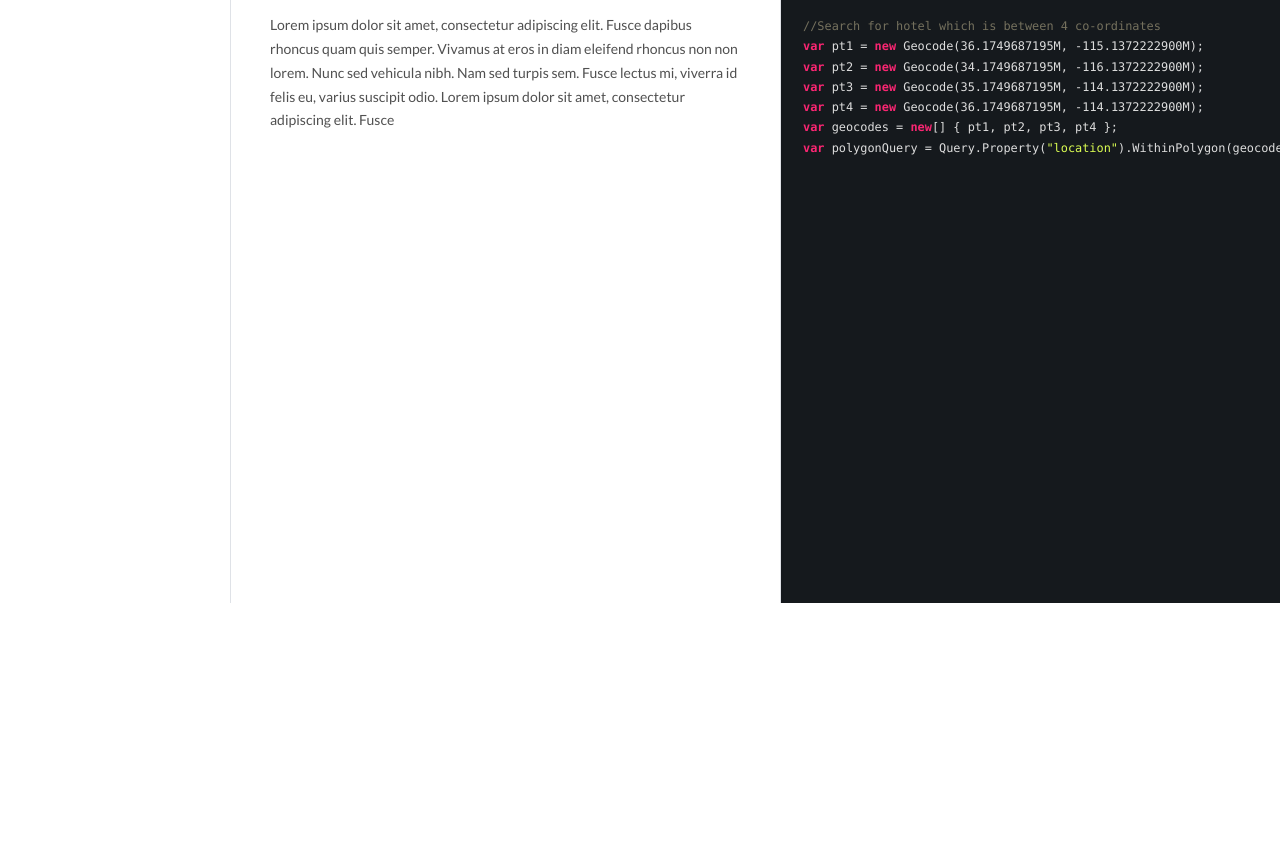
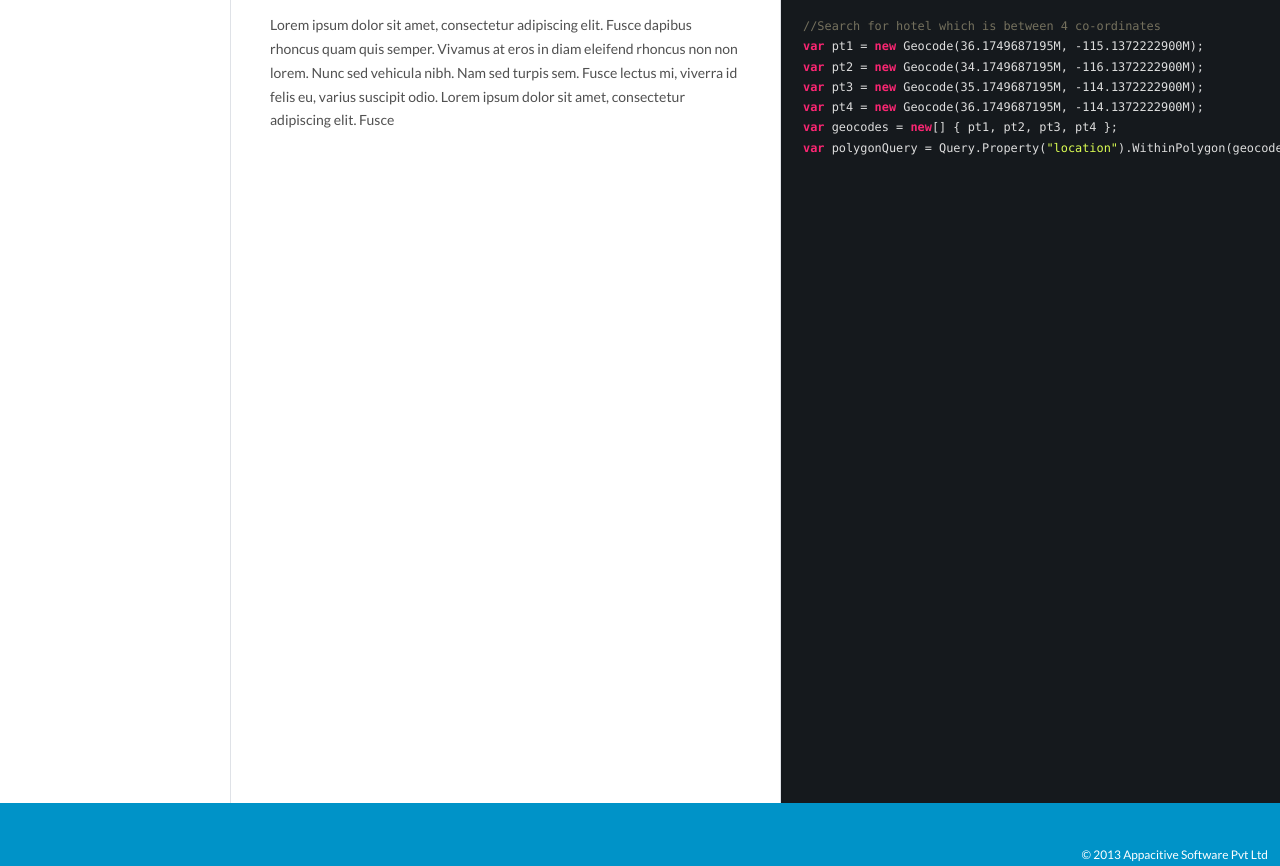
Before and after one commit to travelnxt/appacitive-docs, a plain HTML site: page index.html in a window 1280 px wide. Shown: the part 10729-11595 px from the top of the page. Before the commit the page ends 11332 px from the top, so only its background shows below. Drawn offline with Linux system fonts and the light colour scheme.

Commit message:
footer added

```diff
--- a/index.html
+++ b/index.html
@@ -67,8 +67,6 @@
         </div>
     </div>
 
-
-
     <div class='content-root'>
         <div class='menubar'>
             <div class='menu section' role='flatdoc-menu'></div>
@@ -84,6 +82,12 @@
         </div>
         <div role='flatdoc-content' class='content'></div>
     </div>
+
+    <div class="footer">
+        <div class="copyright">
+            &#169 2013 Appacitive Software Pvt Ltd
+        </div>
+
+    </div>
 </body>
-
 </html>
--- a/style/custom.css
+++ b/style/custom.css
@@ -1,4 +1,5 @@
-.content-root { padding-bottom: 400px; }
+.footer { color: white; background-color: #0093C8; height: 63px; position: relative; }
+.copyright { position: absolute; right: 12px; font-size: 0.85em; bottom: 1px; }
 .logo { background: url(images/logo_small.png); display: block; width: 177px; height: 40px; }
 .content-root { margin-top: 4px; }
 .language { position: absolute; z-index: 100; background-color: #2E303D; background: linear-gradient(#585858, #242424); width: 100%; top: -3px; box-shadow: 1px 2px 3px #000; opacity: 0.95; }
--- a/style/theme/white/script.js
+++ b/style/theme/white/script.js
@@ -130,6 +130,9 @@
 
         } else $("#aLogin").parent().show();
         $("#aLogin").attr("href", $("#aLogin").attr("href") + "&ru=" + window.location.href);
+
+        //add padding to bottom, so that last item can be highlighted
+        $(".content-root").css("padding-bottom", $(window).height() - 200);
     });
 
     /*
```
